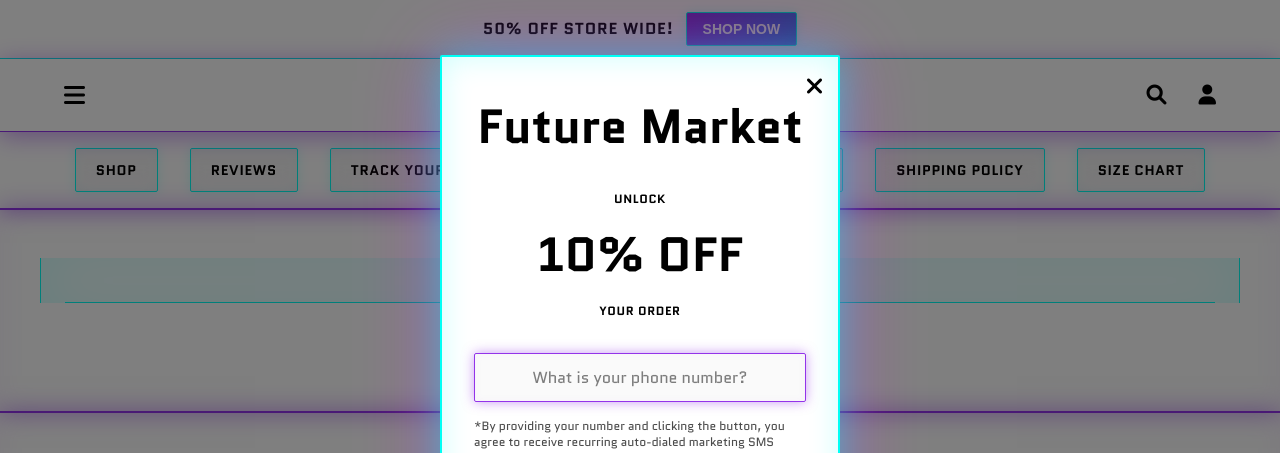
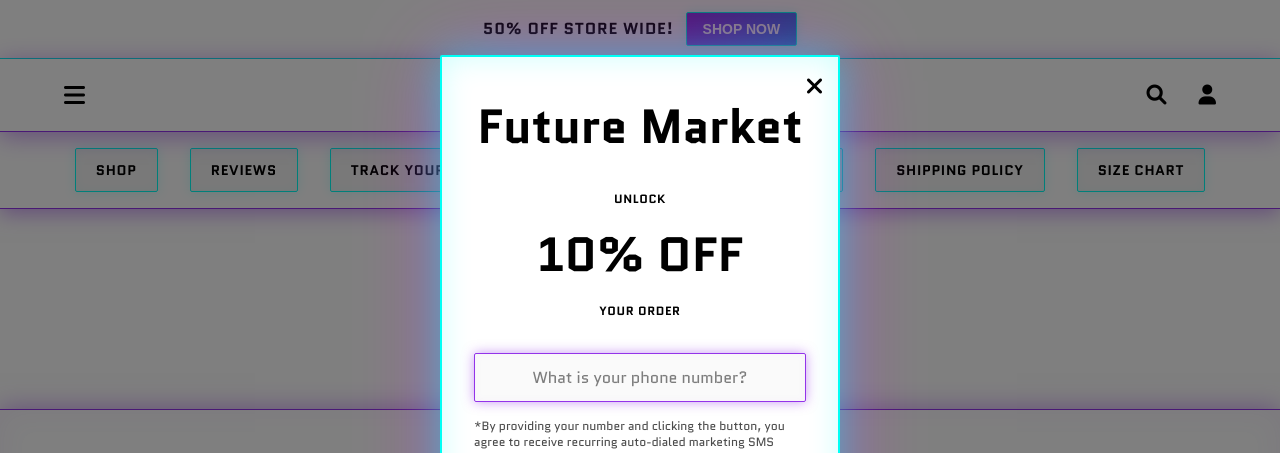
Before and after one commit to joelguy26-ux/FutureMarket, a website: page index.html in a window 1280 px wide. Shown: the top 453 px of the page. Drawn offline with Linux system fonts and the light colour scheme.

Commit message:
update 2

```diff
--- a/index.html
+++ b/index.html
@@ -122,7 +122,10 @@
           "margin-left": "0",
           "margin-bottom": "50px"
         },
-        "text-align": "left"
+        "text-align": "left",
+        "border": "2px solid #9e57b6",
+        "border-radius": "0px",
+        "padding": "20px"
       },
       "title": {
         "font-size": "26px"
@@ -481,7 +484,10 @@
           "margin-left": "0",
           "margin-bottom": "50px"
         },
-        "text-align": "left"
+        "text-align": "left",
+        "border": "2px solid #9e57b6",
+        "border-radius": "0px",
+        "padding": "20px"
       },
       "title": {
         "font-size": "26px"
--- a/styles.css
+++ b/styles.css
@@ -413,6 +413,22 @@
   box-shadow: inset 0 0 60px var(--neon-glow-cyan-soft);
   padding-left: 24px;
   padding-right: 24px;
+}
+
+/* Our Store section – no blue/cyan; only purple square on buy buttons */
+.shopify-section .section-title {
+  text-shadow: none;
+  border-bottom: none;
+}
+.shopify-section .container {
+  box-shadow: none;
+  border-left: none;
+  border-right: none;
+}
+.shopify-section {
+  box-shadow: none;
+  border-top: none;
+  border-bottom: none;
 }
 
 /* Product Grid */
```
